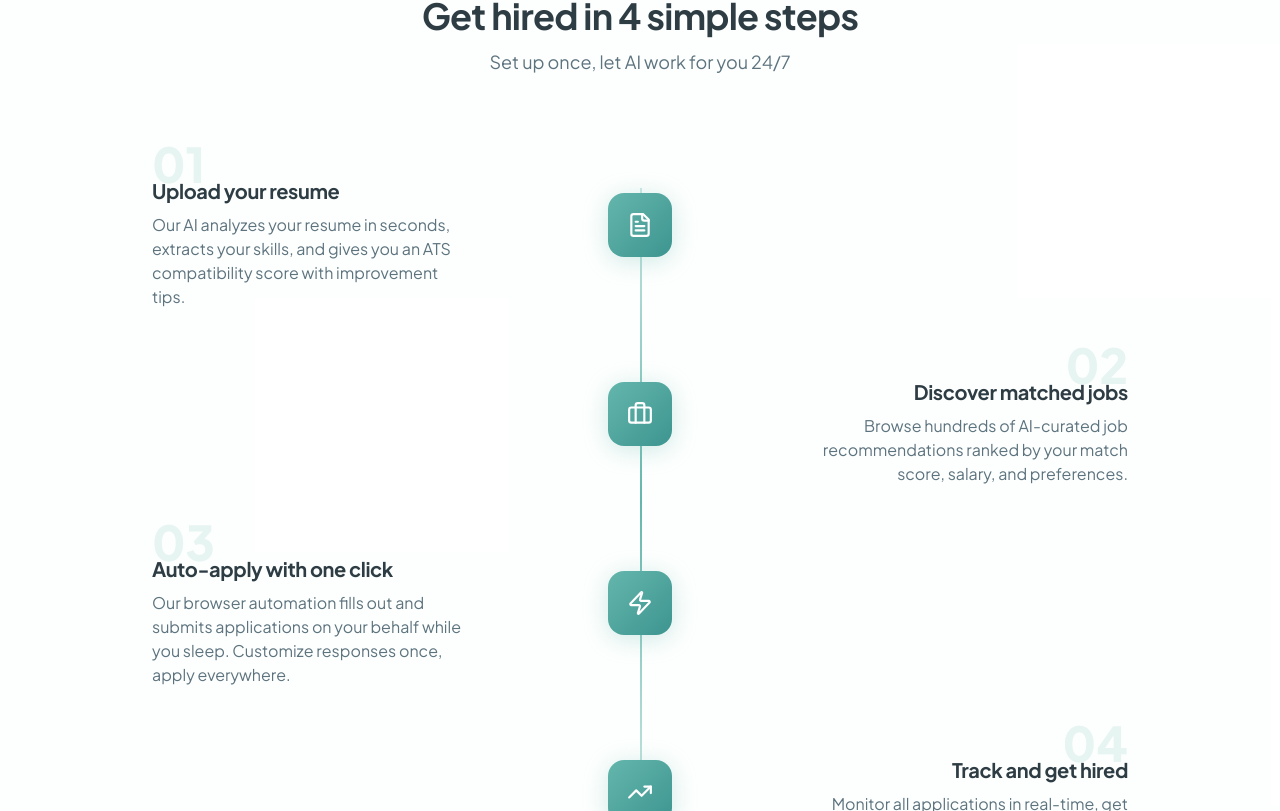
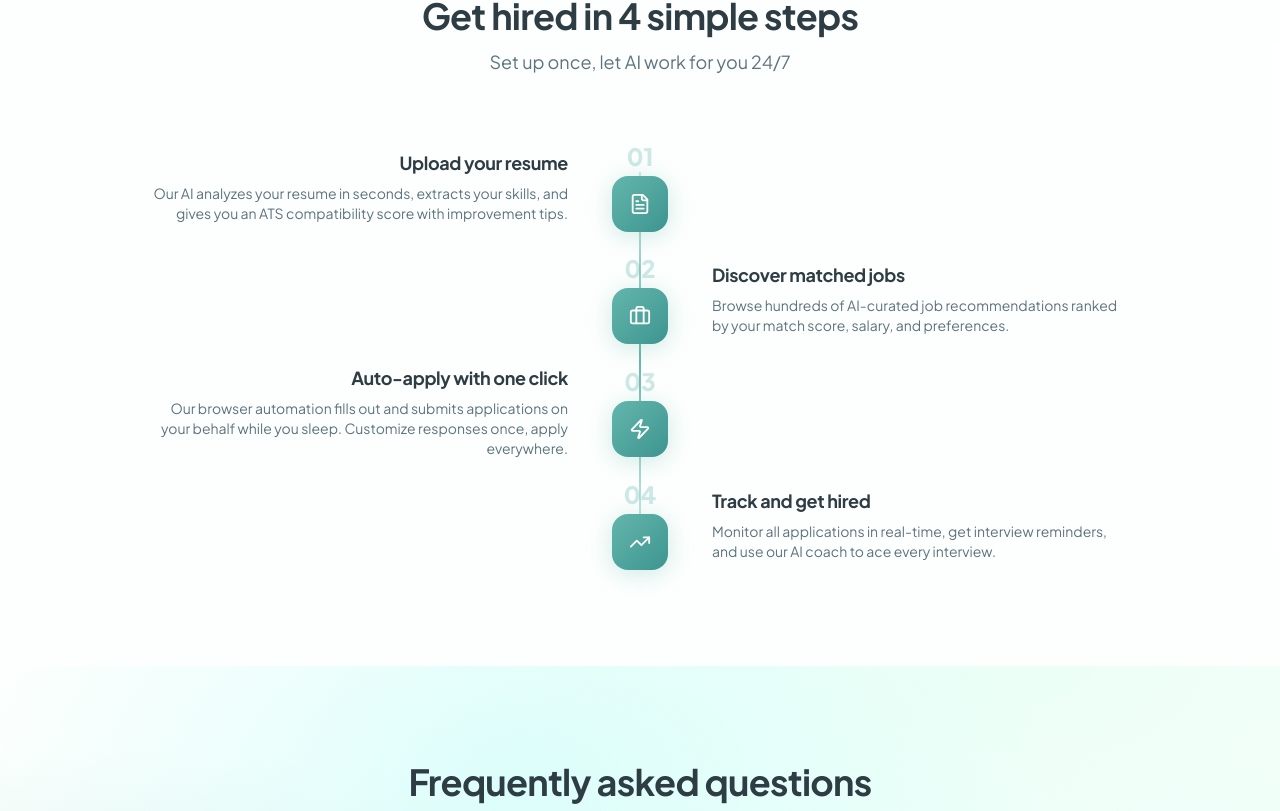
Before and after one commit to kenntheus/Omnify, a Next.js app in the folder frontend/: page / in a window 1280 px wide. Shown: the part 1989-2800 px from the top of the page. Built offline with nearby package versions, Linux system fonts and the light colour scheme.

Commit message:
move step numbers to center icon column in how-it-works timeline

```diff
--- a/frontend/src/app/page.tsx
+++ b/frontend/src/app/page.tsx
@@ -376,9 +376,9 @@ export default function LandingPage() {
 
           <div className="relative">
             {/* Connector line */}
-            <div className="hidden lg:block absolute left-1/2 top-12 bottom-12 w-0.5 bg-gradient-to-b from-brand-teal/30 via-brand-teal to-brand-teal/30" />
+            <div className="hidden lg:block absolute left-1/2 -translate-x-1/2 top-8 bottom-8 w-0.5 bg-gradient-to-b from-brand-teal/30 via-brand-teal to-brand-teal/30" />
 
-            <div className="space-y-8">
+            <div className="space-y-5">
               {[
                 { step: '01', title: 'Upload your resume', desc: 'Our AI analyzes your resume in seconds, extracts your skills, and gives you an ATS compatibility score with improvement tips.', icon: FileText, side: 'left' },
                 { step: '02', title: 'Discover matched jobs', desc: 'Browse hundreds of AI-curated job recommendations ranked by your match score, salary, and preferences.', icon: Briefcase, side: 'right' },
@@ -387,26 +387,48 @@ export default function LandingPage() {
               ].map((item, i) => (
                 <motion.div
                   key={i}
-                  initial={{ opacity: 0, x: item.side === 'left' ? -24 : 24 }}
+                  initial={{ opacity: 0, x: item.side === 'left' ? -20 : 20 }}
                   whileInView={{ opacity: 1, x: 0 }}
                   viewport={{ once: true }}
                   transition={{ delay: i * 0.1 }}
-                  className={cn(
-                    'flex items-center gap-8 flex-col',
-                    item.side === 'left' ? 'lg:flex-row' : 'lg:flex-row-reverse'
-                  )}
                 >
-                  <div className={cn('flex-1', item.side === 'right' ? 'lg:text-right' : 'lg:text-left', 'text-center')}>
-                    <span className="text-5xl font-black text-brand-teal/15">{item.step}</span>
-                    <h3 className="text-xl font-bold text-slate-800 -mt-3">{item.title}</h3>
-                    <p className={cn('text-slate-500 mt-2 max-w-xs mx-auto lg:mx-0', item.side === 'right' ? 'lg:ml-auto' : '')}>{item.desc}</p>
+                  {/* Mobile */}
+                  <div className="lg:hidden flex items-start gap-4">
+                    <div className="w-12 h-12 rounded-xl bg-gradient-to-br from-brand-teal to-primary-500 flex items-center justify-center shadow-brand flex-shrink-0">
+                      <item.icon size={20} className="text-white" />
+                    </div>
+                    <div>
+                      <span className="text-2xl font-black text-brand-teal/20">{item.step}</span>
+                      <h3 className="text-base font-bold text-slate-800 -mt-1">{item.title}</h3>
+                      <p className="text-sm text-slate-500 mt-1">{item.desc}</p>
+                    </div>
                   </div>
 
-                  <div className="relative z-10 w-16 h-16 rounded-2xl bg-gradient-to-br from-brand-teal to-primary-500 flex items-center justify-center shadow-brand flex-shrink-0 lg:mx-0">
-                    <item.icon size={26} className="text-white" />
+                  {/* Desktop — 3-col grid: text | icon+number | text */}
+                  <div className="hidden lg:grid grid-cols-[1fr_80px_1fr] items-center gap-x-8">
+                    <div className="text-right">
+                      {item.side === 'left' && (
+                        <>
+                          <h3 className="text-lg font-bold text-slate-800">{item.title}</h3>
+                          <p className="text-sm text-slate-500 mt-1.5">{item.desc}</p>
+                        </>
+                      )}
+                    </div>
+                    <div className="flex flex-col items-center gap-1 relative z-10">
+                      <span className="text-2xl font-black text-brand-teal/30">{item.step}</span>
+                      <div className="w-[56px] h-[56px] rounded-2xl bg-gradient-to-br from-brand-teal to-primary-500 flex items-center justify-center shadow-brand">
+                        <item.icon size={22} className="text-white" />
+                      </div>
+                    </div>
+                    <div className="text-left">
+                      {item.side === 'right' && (
+                        <>
+                          <h3 className="text-lg font-bold text-slate-800">{item.title}</h3>
+                          <p className="text-sm text-slate-500 mt-1.5">{item.desc}</p>
+                        </>
+                      )}
+                    </div>
                   </div>
-
-                  <div className="flex-1 lg:block hidden" />
                 </motion.div>
               ))}
             </div>
```
